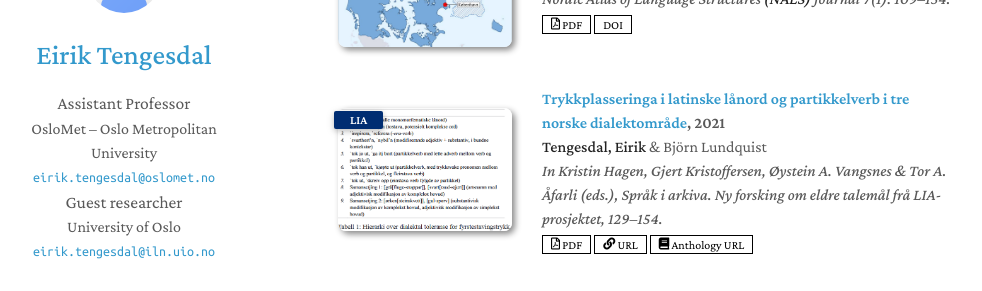
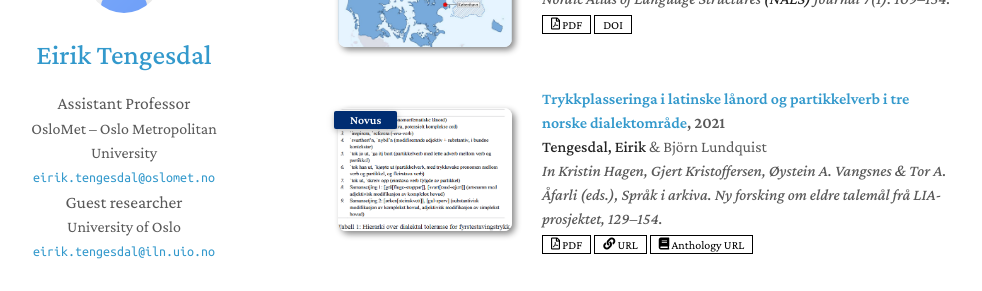
Before and after one commit to EirikTengesdal/eiriktengesdal.no-old, a Jekyll site: the page built from index.md, in a window 1280 px wide and 900 px high, scrolled down 663 px. Shown: the part 147-438 px from the top of the window, without its empty margins (152-1134 px from the left). Built offline with Jekyll 4.4.1, drawn with Linux system fonts in a browser that asks for light colours; nearby versions of some CDN libraries; a style sheet for code colours, icons or effects is not loaded; our own code applies the rules of GitHub Pages for plain Markdown files.

Commit message:
Update publications.yml

```diff
--- a/_data/publications.yml
+++ b/_data/publications.yml
@@ -38,7 +38,7 @@ main:
   - title: Trykkplasseringa i latinske lånord og partikkelverb i tre norske dialektområde #[Stress Placement in Latin--Greek Loanwords and Particle Verbs in Three Norwegian Dialect Areas]
     authors: <strong>Tengesdal, Eirik</strong> & Björn Lundquist
     year: 2021
-    journal_short: LIA
+    journal_short: Novus
     #editors: In Kristin Hagen, Gjert Kristoffersen, Øystein A. Vangsnes & Tor A. Åfarli (eds.)
     journal: In Kristin Hagen, Gjert Kristoffersen, Øystein A. Vangsnes & Tor A. Åfarli (eds.), Språk i arkiva. Ny forsking om eldre talemål frå LIA-prosjektet, 129–154.
     anthology: https://omp.novus.no/index.php/novus/catalog/book/19
```
